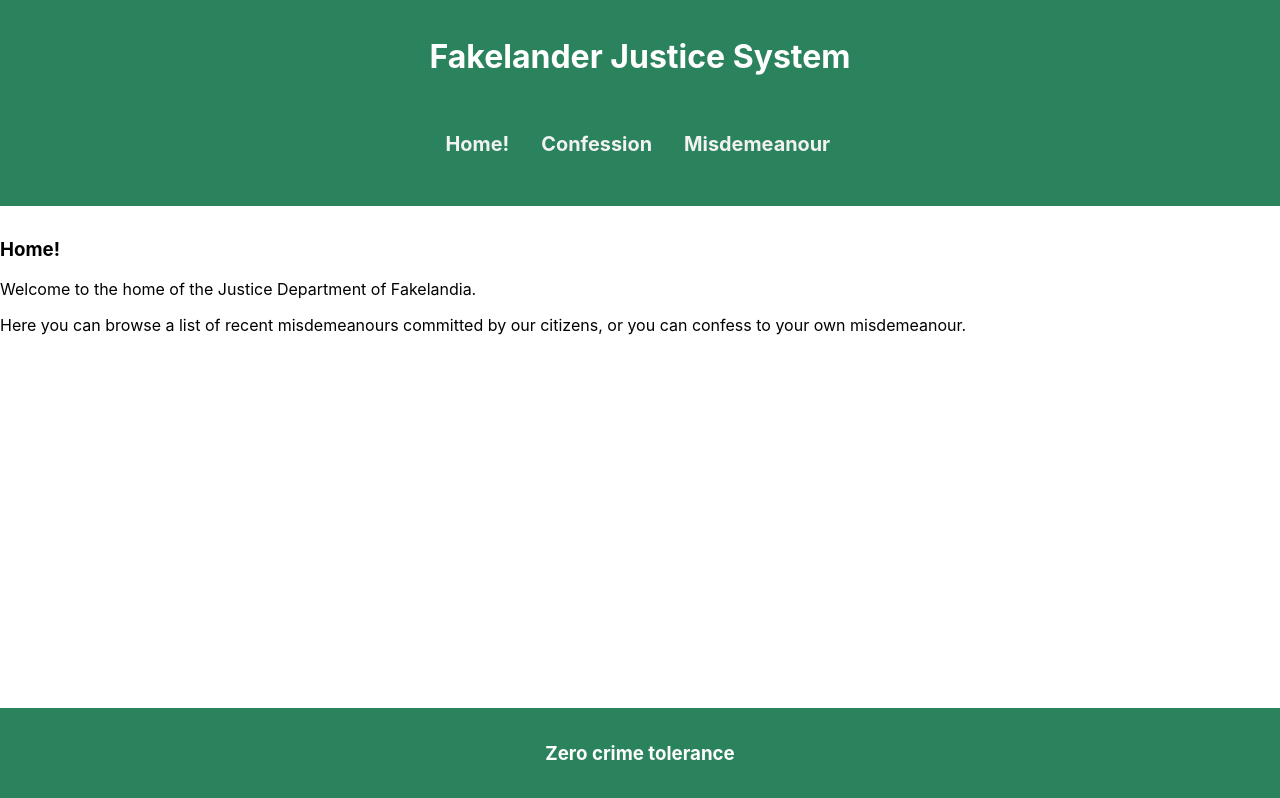
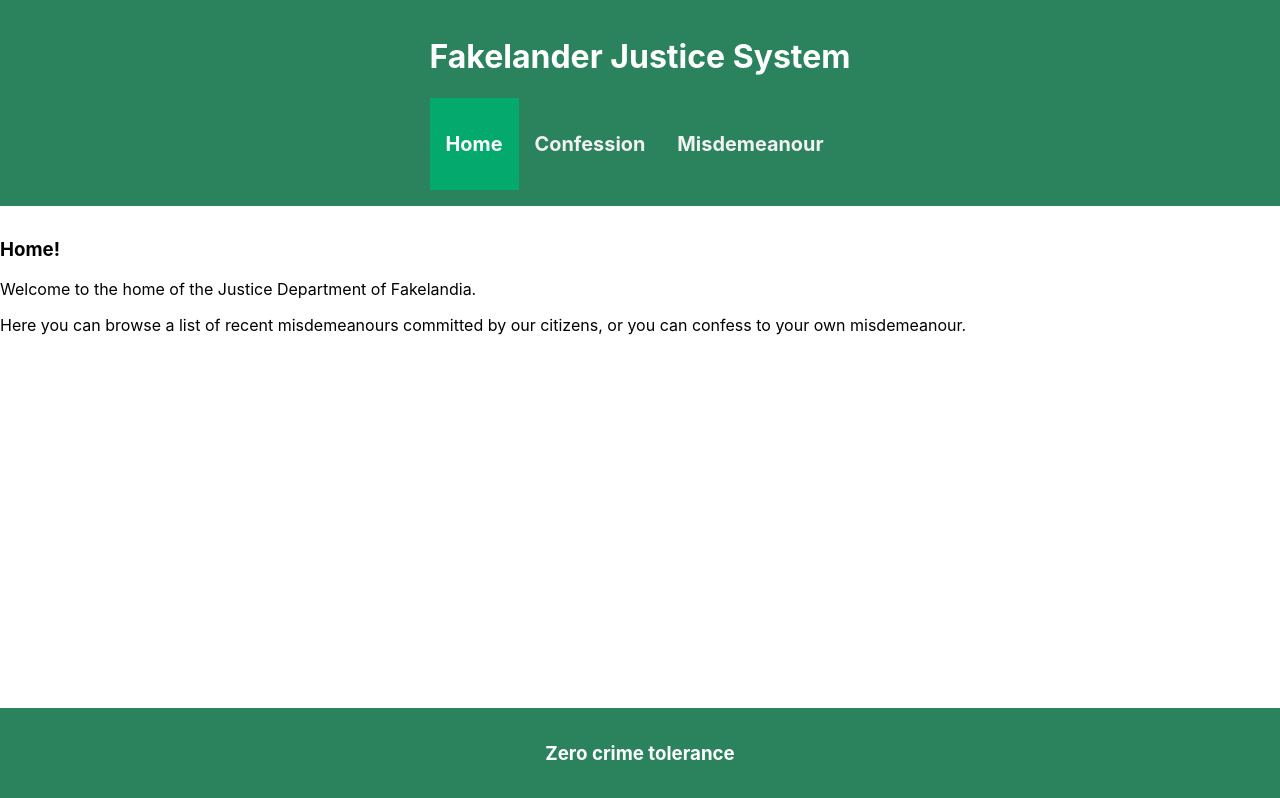
Before and after one commit to SukirtiSaxena/fakelandia-justice-system, a React (Create React App) app: page / in a window 1280 px wide. Built offline with nearby package versions, Linux system fonts and the light colour scheme.

Commit message:
NavLink added

```diff
--- a/src/Components/Header.js
+++ b/src/Components/Header.js
@@ -1,17 +1,13 @@
 import './Header.css';
-import Home from './Home';
-import Confession from './Confession';
-import Misdemeanour from './Misdemeanour';
+import Nav from './Nav';
+
 const Header = () => {
     return (
         <div className="Header">
 
             <div class="topnav">
                 <h1>Fakelander Justice System</h1>
-                <a href=""><Home /></a>
-                <a href=""><Confession /></a>
-                <a href=""><Misdemeanour /></a>
-
+                <Nav/>
             </div>
         </div>
     )
--- /dev/null
+++ b/src/Components/Nav.js
@@ -0,0 +1,12 @@
+import { NavLink } from "react-router-dom";
+
+const Nav = () =>
+    <nav>
+
+         <NavLink to='/'><h3>Home</h3> </NavLink>
+         <NavLink to='/Confession'><h3>Confession</h3> </NavLink>
+         <NavLink to='/Misdemeanour'><h3>Misdemeanour</h3> </NavLink>
+
+    </nav>;
+
+export default Nav;
```
